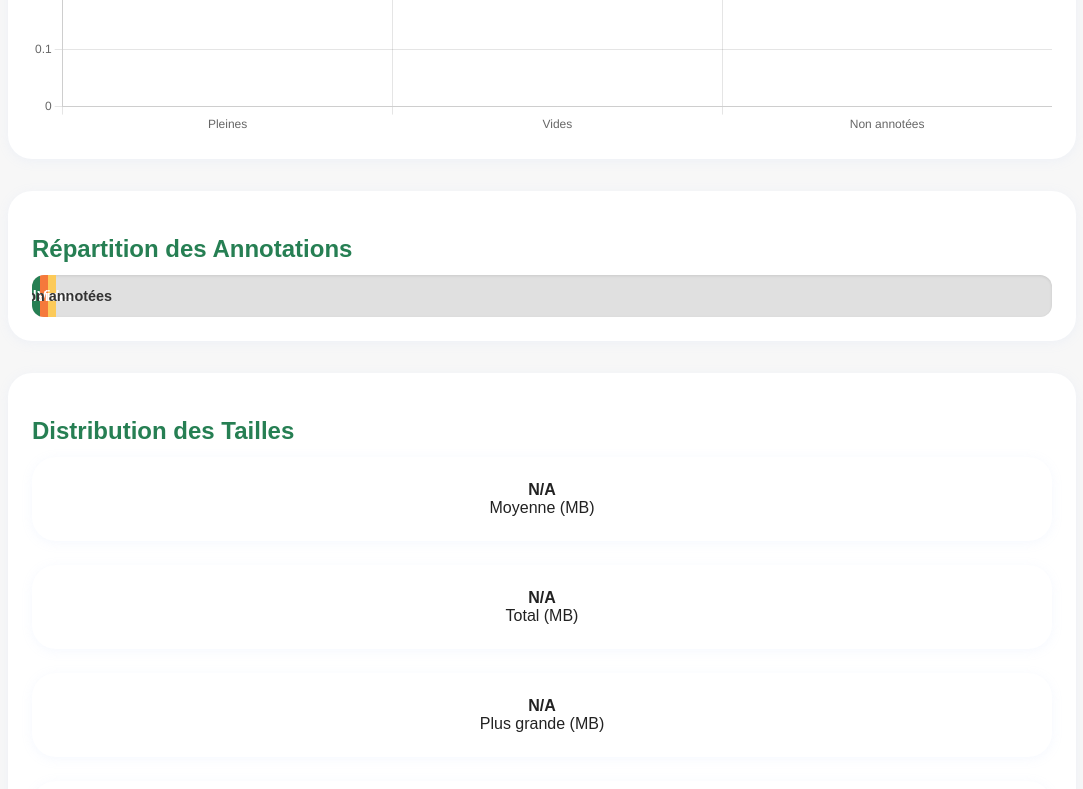
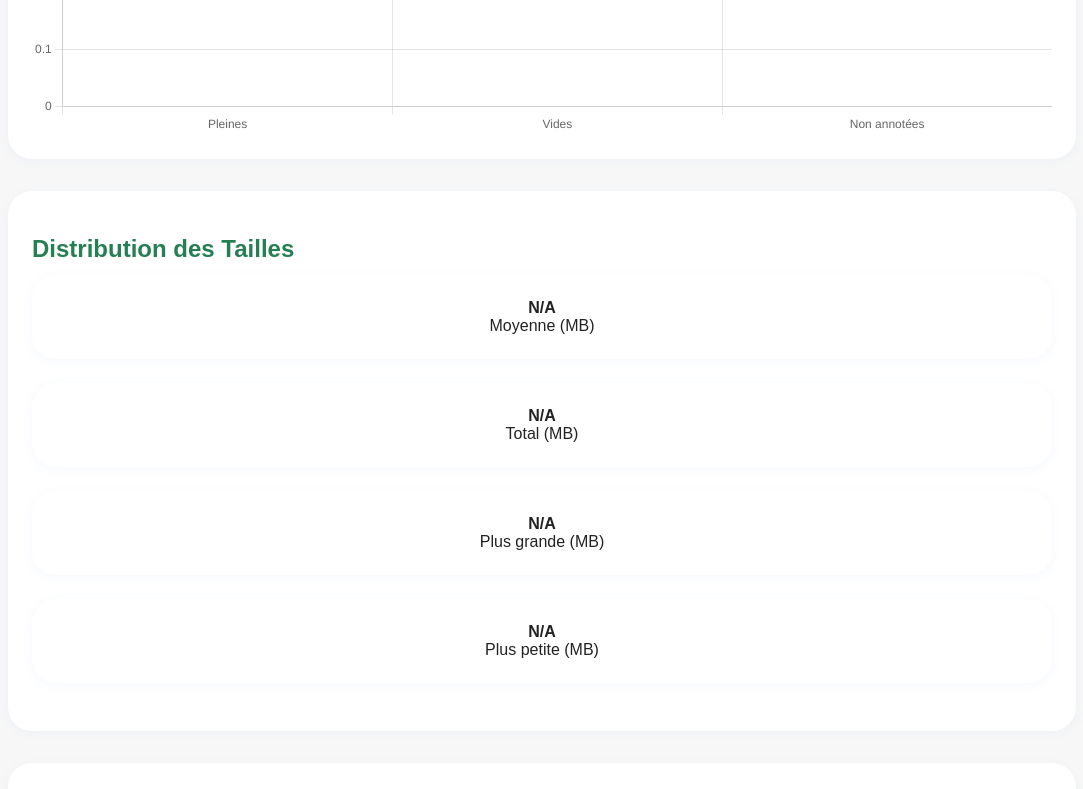
Before and after one commit to MarleyMnd/Wild_Dump_Prevention, a Django app: page / in a window 1280 px wide. Shown: the part 1427-2216 px from the top of the page, without its empty margins (98-1181 px from the left). Run offline with Django 4.2, Linux system fonts and the light colour scheme; data that the repository does not hold is empty.

Commit message:
fix dashboard

```diff
--- a/interface/views.py
+++ b/interface/views.py
@@ -247,12 +247,27 @@ def stats_plot(request):
         ImageAnnotation.objects.filter(annotation='vide').count(),
         ImageAnnotation.objects.filter(annotation='non_annotee').count(),
     ]
+    # Filtrer les labels et counts pour ne garder que ceux > 0
+    filtered = [(label, count) for label, count in zip(labels, counts) if count > 0]
+    if filtered:
+        filtered_labels, filtered_counts = zip(*filtered)
+    else:
+        filtered_labels, filtered_counts = [], []
+
+    # Définir les couleurs dans l'ordre des labels
+    color_map = {
+        'Pleine': '#F5793B',
+        'Vide': '#267f53',
+        'Non annotée': '#ffd166'
+    }
+    filtered_colors = [color_map[label] for label in filtered_labels]
+
     fig, ax = plt.subplots()
     if sum(counts) == 0:
         ax.text(0.5, 0.5, 'Aucune donnée disponible', horizontalalignment='center', verticalalignment='center', fontsize=14, transform=ax.transAxes)
         ax.axis('off')
     else:
-        ax.pie(counts, labels=labels, autopct='%1.1f%%', startangle=90)
+        ax.pie(filtered_counts, labels=filtered_labels, autopct='%1.1f%%', startangle=90, colors=filtered_colors)
         ax.axis('equal')
         plt.title("Répartition des annotations")
     buf = BytesIO()
--- a/templates/interface/dashboard.html
+++ b/templates/interface/dashboard.html
@@ -37,23 +37,6 @@
         <h2>Graphique dynamique</h2>
         <canvas id="chartAnnotations" height="180"></canvas>
     </div>
-
-   <!-- Répartition des annotations -->
-    <div class="card mb-3">
-        <h2>Répartition des Annotations</h2>
-        <div class="annotation-bar">
-            <div class="bar-segment pleine" style="width: {{ pourcentage_pleines }}%;">
-                <span>{{ pourcentage_pleines }}% Pleines</span>
-            </div>
-            <div class="bar-segment vide" style="width: {{ pourcentage_vides }}%;">
-                <span>{{ pourcentage_vides }}% Vides</span>
-            </div>
-            <div class="bar-segment non-annotee" style="width: {{ pourcentage_non_annotees }}%;">
-                <span>{{ pourcentage_non_annotees }}% Non annotées</span>
-            </div>
-        </div>
-    </div>
-
 
 
     <!-- Distribution des tailles -->
```
